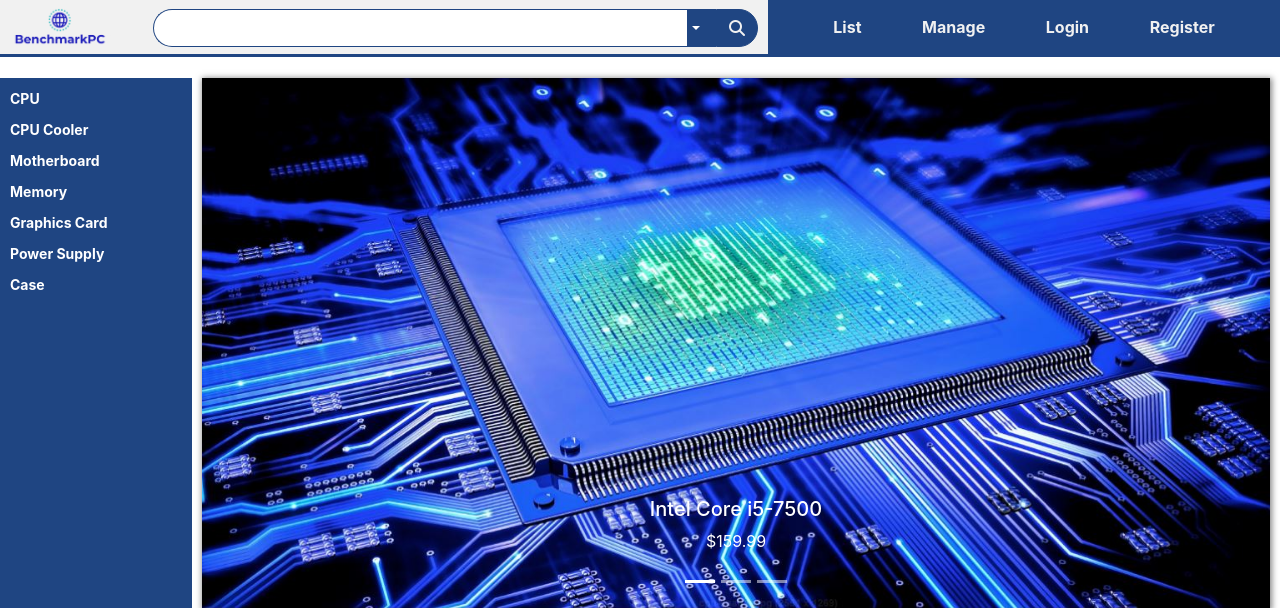
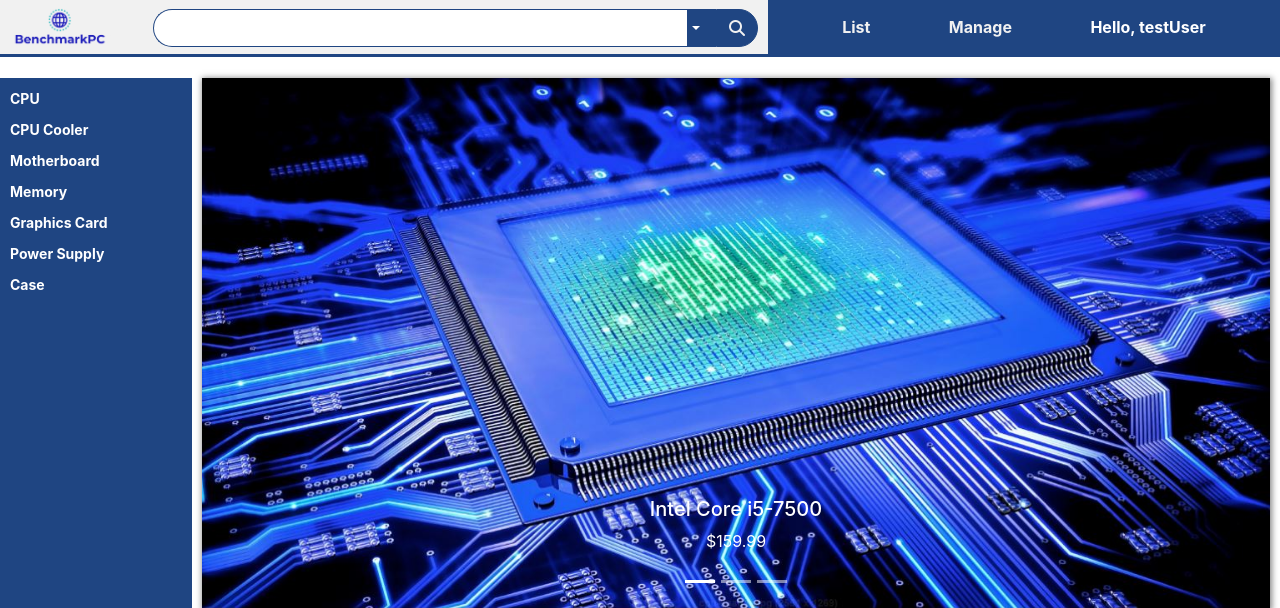
Before and after one commit to LDwhoRU/BenchmarkPC, a Flask app: page / in a window 1280 px wide. Shown: the top 608 px of the page. Run offline with Flask 2, Linux system fonts and the light colour scheme; a user stored in the database is signed in; some libraries are stand-ins or nearby versions.

Commit message:
Added Logged In Text To The Navbar

```diff
--- a/bench/static/styles/base.css
+++ b/bench/static/styles/base.css
@@ -632,7 +632,9 @@
         transform: translate(0%, 2%);
     }
 }
-
+#userText{
+    color: white !important;
+}
 /* Dropdown menu */
 .dropbtn {
     background-color: #1f4582 !important;
--- a/bench/templates/base.html
+++ b/bench/templates/base.html
@@ -43,8 +43,12 @@
                     <li>
                         <a href="newListing">List</a> <!-- Remember to change back to browse in assignment 3 -->
                         <a href="amd-ryzen-7-1700x.html">Manage</a> <!-- Change link in assignment 3 -->
+                        {% if current_user.is_authenticated %}
+                        <a id="userText">Hello, {{ current_user.username }}</a>
+                        {% else %}
                         <a href="login">Login</a>
                         <a href="register">Register</a>
+                        {% endif %}
                     </li>
                 </ul>
             </div>
```
